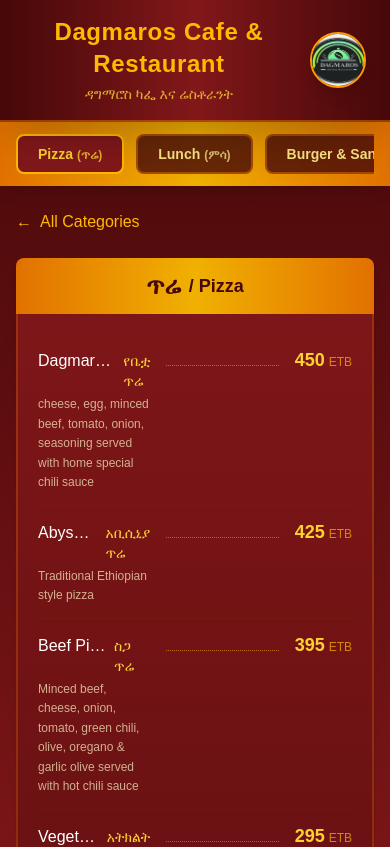
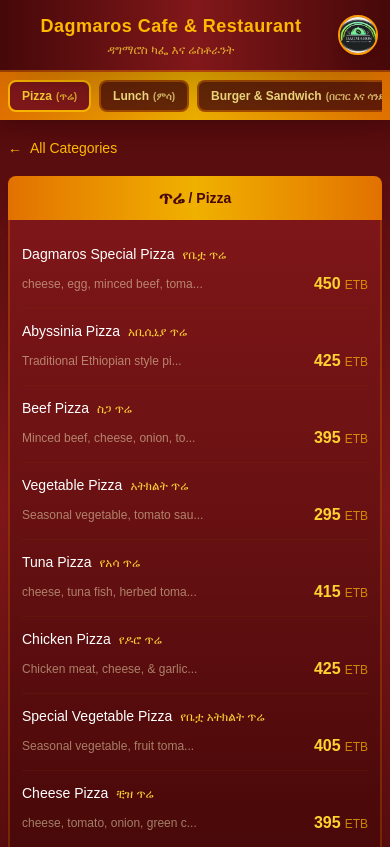
Before and after one commit to simegnewcs/DigitalMenu, a Next.js app: page /menu/pizza in a window 390 px wide. Shown: the top 847 px of the page. Built offline with nearby package versions, Linux system fonts and the light colour scheme.

Commit message:
responiveness

```diff
--- a/src/app/menu/[category]/page.tsx
+++ b/src/app/menu/[category]/page.tsx
@@ -40,17 +40,17 @@
   return (
     <div className="min-h-screen bg-gradient-to-b from-red-950 via-red-900 to-red-950">
       <header className="sticky top-0 z-50 bg-gradient-to-r from-red-950 via-red-900 to-red-950 border-b-2 border-amber-600/50 shadow-2xl">
-        <div className="py-4 px-6">
+        <div className="py-3 sm:py-4 px-3 sm:px-6">
           <div className="flex items-center justify-between max-w-6xl mx-auto">
             {/* Center Banner Text */}
-            <div className="flex-1 text-center">
-              <h1 className="text-2xl md:text-3xl font-bold text-amber-400 tracking-wide">Dagmaros Cafe & Restaurant</h1>
-              <p className="text-amber-300/80 text-sm md:text-base mt-1">ዳግማሮስ ካፌ እና ሬስቶራንት</p>
+            <div className="flex-1 text-center min-w-0 px-2">
+              <h1 className="text-lg sm:text-2xl md:text-3xl font-bold text-amber-400 tracking-wide truncate">Dagmaros Cafe & Restaurant</h1>
+              <p className="text-amber-300/80 text-xs sm:text-sm md:text-base mt-0.5 sm:mt-1">ዳግማሮስ ካፌ እና ሬስቶራንት</p>
             </div>
 
             {/* Right Side Logo */}
-            <Link href="/" className="shrink-0 ml-4">
-              <div className="w-14 h-14 md:w-16 md:h-16 rounded-full overflow-hidden border-2 border-amber-500 shadow-lg">
+            <Link href="/" className="shrink-0 ml-2 sm:ml-4">
+              <div className="w-10 h-10 sm:w-14 sm:h-14 md:w-16 md:h-16 rounded-full overflow-hidden border-2 border-amber-500 shadow-lg">
                 <Image
                   src="/dagmaroslogo.jpg"
                   alt="Dagmaros Logo"
@@ -66,22 +66,22 @@
 
       <CategoryNav categories={categories} activeCategory={category} />
 
-      <main className="max-w-4xl mx-auto px-4 py-6 pb-12">
-        <div className="mb-6">
-          <Link href="/menu" className="inline-flex items-center gap-2 text-amber-400 hover:text-amber-300 transition-colors font-medium">
+      <main className="max-w-4xl mx-auto px-2 sm:px-4 py-4 sm:py-6 pb-8 sm:pb-12">
+        <div className="mb-4 sm:mb-6">
+          <Link href="/menu" className="inline-flex items-center gap-2 text-amber-400 hover:text-amber-300 transition-colors font-medium text-sm sm:text-base">
             <span>←</span>
             <span>All Categories</span>
           </Link>
         </div>
 
-        <section className="mb-10">
-          <div className="bg-gradient-to-r from-amber-600 via-yellow-500 to-amber-600 rounded-t-lg py-3 px-6 shadow-lg">
-            <h2 className="text-xl font-bold text-red-950 flex items-center justify-center">
-              <span className="text-2xl mr-2">{categoryData.nameAm}</span>
-              <span className="text-lg">/ {categoryData.name}</span>
+        <section className="mb-6 sm:mb-10">
+          <div className="bg-gradient-to-r from-amber-600 via-yellow-500 to-amber-600 rounded-t-lg py-2 sm:py-3 px-3 sm:px-6 shadow-lg">
+            <h2 className="text-base sm:text-xl font-bold text-red-950 flex items-center justify-center flex-wrap gap-1">
+              <span className="text-lg sm:text-2xl">{categoryData.nameAm}</span>
+              <span className="text-sm sm:text-lg">/ {categoryData.name}</span>
             </h2>
           </div>
-          <div className="bg-gradient-to-b from-red-900/90 to-red-950/90 rounded-b-lg p-5 border-2 border-amber-600/30 border-t-0 shadow-xl">
+          <div className="bg-gradient-to-b from-red-900/90 to-red-950/90 rounded-b-lg p-3 sm:p-5 border-2 border-amber-600/30 border-t-0 shadow-xl">
             {items.map((item) => (
               <MenuCard key={item.id} item={item} />
             ))}
@@ -89,10 +89,10 @@
         </section>
       </main>
 
-      <footer className="bg-gradient-to-r from-red-950 via-red-900 to-red-950 border-t-2 border-amber-600/50 py-6 text-center">
-        <p className="text-amber-400/60 text-sm">Thank you for visiting Dagmaros Cafe & Restaurant</p>
+      <footer className="bg-gradient-to-r from-red-950 via-red-900 to-red-950 border-t-2 border-amber-600/50 py-4 sm:py-6 text-center">
+        <p className="text-amber-400/60 text-xs sm:text-sm">Thank you for visiting Dagmaros Cafe & Restaurant</p>
         <p className="text-amber-300/40 text-xs mt-1">አስተማማኝ አገልግሎት እናበርክታለን</p>
-        <p className="text-amber-500/50 text-xs mt-3">
+        <p className="text-amber-500/50 text-xs mt-2 sm:mt-3">
           Developed by <a href="https://www.devvoltz.com" target="_blank" rel="noopener noreferrer" className="text-amber-400 hover:text-amber-300 underline transition-colors">DevVoltz Technology PLC</a>
         </p>
       </footer>
--- a/src/app/scan/page.tsx
+++ b/src/app/scan/page.tsx
@@ -6,17 +6,17 @@
   return (
     <div className="min-h-screen bg-gradient-to-b from-red-950 via-red-900 to-red-950">
       <header className="sticky top-0 z-50 bg-gradient-to-r from-red-950 via-red-900 to-red-950 border-b-2 border-amber-600/50 shadow-2xl">
-        <div className="py-4 px-6">
+        <div className="py-3 sm:py-4 px-3 sm:px-6">
           <div className="flex items-center justify-between max-w-6xl mx-auto">
             {/* Center Banner Text */}
-            <div className="flex-1 text-center">
-              <h1 className="text-2xl md:text-3xl font-bold text-amber-400 tracking-wide">Dagmaros Cafe & Restaurant</h1>
-              <p className="text-amber-300/80 text-sm md:text-base mt-1">ዳግማሮስ ካፌ እና ሬስቶራንት</p>
+            <div className="flex-1 text-center min-w-0 px-2">
+              <h1 className="text-lg sm:text-2xl md:text-3xl font-bold text-amber-400 tracking-wide truncate">Dagmaros Cafe & Restaurant</h1>
+              <p className="text-amber-300/80 text-xs sm:text-sm md:text-base mt-0.5 sm:mt-1">ዳግማሮስ ካፌ እና ሬስቶራንት</p>
             </div>
 
             {/* Right Side Logo */}
-            <Link href="/" className="shrink-0 ml-4">
-              <div className="w-14 h-14 md:w-16 md:h-16 rounded-full overflow-hidden border-2 border-amber-500 shadow-lg">
+            <Link href="/" className="shrink-0 ml-2 sm:ml-4">
+              <div className="w-10 h-10 sm:w-14 sm:h-14 md:w-16 md:h-16 rounded-full overflow-hidden border-2 border-amber-500 shadow-lg">
                 <Image
                   src="/dagmaroslogo.jpg"
                   alt="Dagmaros Logo"
@@ -34,10 +34,10 @@
         <QRScanner />
       </main>
 
-      <footer className="bg-gradient-to-r from-red-950 via-red-900 to-red-950 border-t-2 border-amber-600/50 py-6 text-center mt-auto">
-        <p className="text-amber-400/60 text-sm">Thank you for visiting Dagmaros Cafe & Restaurant</p>
+      <footer className="bg-gradient-to-r from-red-950 via-red-900 to-red-950 border-t-2 border-amber-600/50 py-4 sm:py-6 text-center mt-auto">
+        <p className="text-amber-400/60 text-xs sm:text-sm">Thank you for visiting Dagmaros Cafe & Restaurant</p>
         <p className="text-amber-300/40 text-xs mt-1">አስተማማኝ አገልግሎት እናበርክታለን</p>
-        <p className="text-amber-500/50 text-xs mt-3">
+        <p className="text-amber-500/50 text-xs mt-2 sm:mt-3">
           Developed by <a href="https://www.devvoltz.com" target="_blank" rel="noopener noreferrer" className="text-amber-400 hover:text-amber-300 underline transition-colors">DevVoltz Technology PLC</a>
         </p>
       </footer>
--- a/src/components/CategoryNav.tsx
+++ b/src/components/CategoryNav.tsx
@@ -21,23 +21,23 @@
   }, []);
 
   return (
-    <nav className={`sticky top-[80px] z-40 transition-all duration-300 ${
+    <nav className={`sticky top-[60px] sm:top-[72px] z-40 transition-all duration-300 ${
       scrolled ? 'shadow-xl' : 'shadow-lg'
     }`}>
-      <div className="bg-gradient-to-r from-amber-600 via-yellow-500 to-amber-600 py-3 px-4">
-        <div className="flex overflow-x-auto gap-3 scrollbar-hide">
+      <div className="bg-gradient-to-r from-amber-600 via-yellow-500 to-amber-600 py-2 sm:py-3 px-2 sm:px-4">
+        <div className="flex overflow-x-auto gap-2 sm:gap-3 scrollbar-hide">
           {categories.map((cat) => (
             <Link
               key={cat.id}
               href={`/menu/${cat.id}`}
-              className={`whitespace-nowrap px-5 py-2 rounded-lg text-sm font-bold transition-all border-2
+              className={`whitespace-nowrap px-3 sm:px-5 py-1.5 sm:py-2 rounded-lg text-xs sm:text-sm font-bold transition-all border-2
                 ${activeCategory === cat.id
                   ? 'bg-red-900 text-amber-300 border-amber-400 shadow-inner'
                   : 'bg-red-950/80 text-amber-200 border-amber-600/50 hover:bg-red-900 hover:border-amber-400'
                 }`}
             >
               <span className="mr-1">{cat.name}</span>
-              <span className="text-xs opacity-80">({cat.nameAm})</span>
+              <span className="text-[10px] sm:text-xs opacity-80">({cat.nameAm})</span>
             </Link>
           ))}
         </div>
--- a/src/components/MenuCard.tsx
+++ b/src/components/MenuCard.tsx
@@ -8,18 +8,21 @@
 
 export default function MenuCard({ item }: MenuCardProps) {
   return (
-    <div className="flex items-baseline gap-2 py-3 border-b border-amber-900/20 last:border-b-0">
+    <div className="flex flex-col sm:flex-row sm:items-baseline gap-1 sm:gap-2 py-3 border-b border-amber-900/20 last:border-b-0">
       <div className="flex-1 min-w-0">
-        <div className="flex items-baseline gap-2">
-          <h3 className="text-white font-medium text-base truncate">{item.name}</h3>
-          <span className="text-amber-300 text-sm">{item.nameAmharic}</span>
+        <div className="flex flex-wrap items-baseline gap-x-2 gap-y-0.5">
+          <h3 className="text-white font-medium text-sm sm:text-base">{item.name}</h3>
+          <span className="text-amber-300 text-xs sm:text-sm">{item.nameAmharic}</span>
         </div>
-        <p className="text-amber-100/70 text-xs mt-1 leading-relaxed">{item.description}</p>
+        <p className="text-amber-100/70 text-xs mt-0.5 leading-relaxed hidden sm:block">{item.description}</p>
       </div>
-      <div className="flex-1 border-b border-dotted border-amber-400/50 mx-2 mb-1"></div>
-      <div className="text-right shrink-0">
-        <span className="text-amber-300 font-bold text-lg">{item.price}</span>
-        <span className="text-amber-400/70 text-xs ml-1">ETB</span>
+      <div className="hidden sm:block flex-1 border-b border-dotted border-amber-400/50 mx-2 mb-1 min-w-[20px]"></div>
+      <div className="flex sm:block items-center justify-between sm:justify-end shrink-0 mt-1 sm:mt-0">
+        <span className="text-amber-100/50 text-xs sm:hidden">{item.description.slice(0, 30)}...</span>
+        <div className="text-right">
+          <span className="text-amber-300 font-bold text-base sm:text-lg">{item.price}</span>
+          <span className="text-amber-400/70 text-xs ml-1">ETB</span>
+        </div>
       </div>
     </div>
   );
--- a/src/components/QRCodeDisplay.tsx
+++ b/src/components/QRCodeDisplay.tsx
@@ -16,12 +16,12 @@
 
   if (!qrCode) {
     return (
-      <div className="w-64 h-64 bg-gray-200 animate-pulse rounded-lg" />
+      <div className="w-full h-full bg-gray-200 animate-pulse rounded-lg" />
     );
   }
 
   return (
     // eslint-disable-next-line @next/next/no-img-element
-    <img src={qrCode} alt="Menu QR Code" className="w-64 h-64" />
+    <img src={qrCode} alt="Menu QR Code" className="w-full h-full object-contain" />
   );
 }
```
Also changed, not shown: src/app/menu/page.tsx (+16 -16 lines), src/app/page.tsx (+19 -17 lines).
